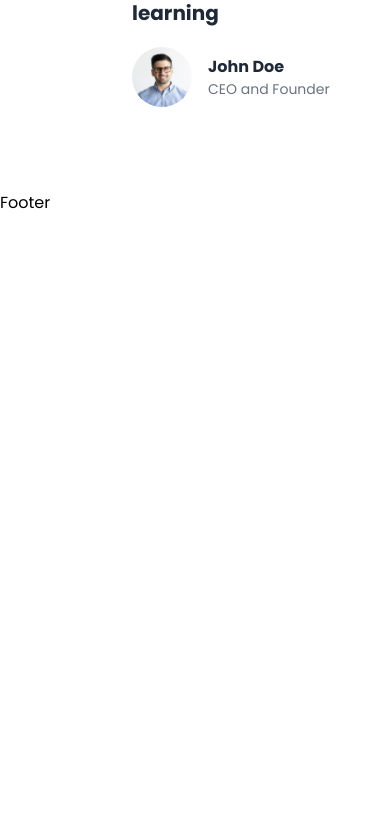
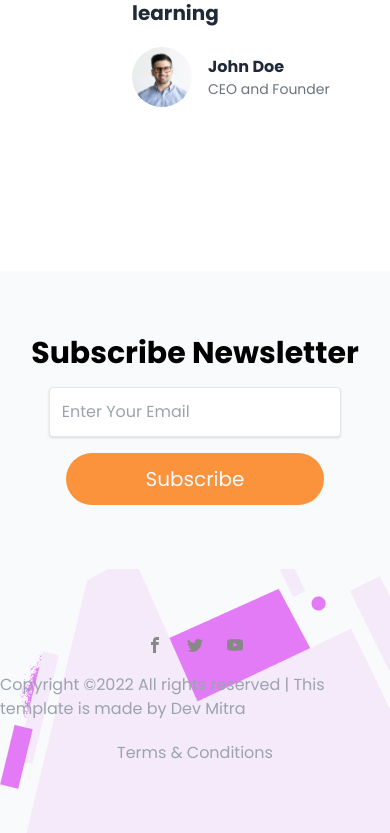
Before and after one commit to sherbahadurpun/nextjs-blog, a Next.js app: page / in a window 390 px wide. Shown: the part 8827-9660 px from the top of the page. Before the commit the page ends 9042 px from the top, so only its background shows below. Built offline with nearby package versions, Linux system fonts and the light colour scheme.

Commit message:
feat: add footer section

```diff
--- a/components/Footer.js
+++ b/components/Footer.js
@@ -1,9 +1,43 @@
-import React from 'react'
+import Link from "next/link";
+import { ImFacebook, ImTwitter, ImYoutube } from "react-icons/im";
+import Newsletter from "./_child/Newsletter";
 
-const Footer = () => {
+export default function Footer() {
+  const bg = {
+    backgroundImage: "url('/images/footer.png')",
+    backgroundRepeat: "no-repeat",
+    backgroundPosition: "bottom left",
+  };
+
   return (
-    <div>Footer</div>
-  )
+    <footer className="bg-gray-50" style={bg}>
+      <Newsletter />
+      <div className="container mx-auto flex justify-center py-12">
+        <div className="py-5">
+          <div className="flex gap-6 justify-center">
+            <Link href={"/"}>
+              <a>
+                <ImFacebook color="#888888" />
+              </a>
+            </Link>
+            <Link href={"/"}>
+              <a>
+                <ImTwitter color="#888888" />
+              </a>
+            </Link>
+            <Link href={"/"}>
+              <a>
+                <ImYoutube color="#888888" />
+              </a>
+            </Link>
+          </div>
+          <p className="py-5 text-gray-400">
+            Copyright ©2022 All rights reserved | This template is made by Dev
+            Mitra
+          </p>
+          <p className="text-center text-gray-400">Terms & Conditions</p>
+        </div>
+      </div>
+    </footer>
+  );
 }
-
-export default Footer
--- /dev/null
+++ b/components/_child/Newsletter.js
@@ -0,0 +1,20 @@
+export default function Newsletter() {
+  return (
+    <section className="bg-gray-50 mt-20">
+      <div className="container mx-auto md:py-20 py-16 text-center">
+        <h1 className="font-bold text-3xl">Subscribe Newsletter</h1>
+        <div className="py-4">
+          <input
+            type="text"
+            className="shadow border rounded w-9/12 py-3 px-3 text-gray-700 focus:outline-none focus:shadow-outline"
+            placeholder="Enter Your Email"
+          />
+        </div>
+
+        <button className="bg-orange-400 px-20 py-3 rounded-full text-gray-50 text-xl hover:bg-orange-300">
+          Subscribe
+        </button>
+      </div>
+    </section>
+  );
+}
```
